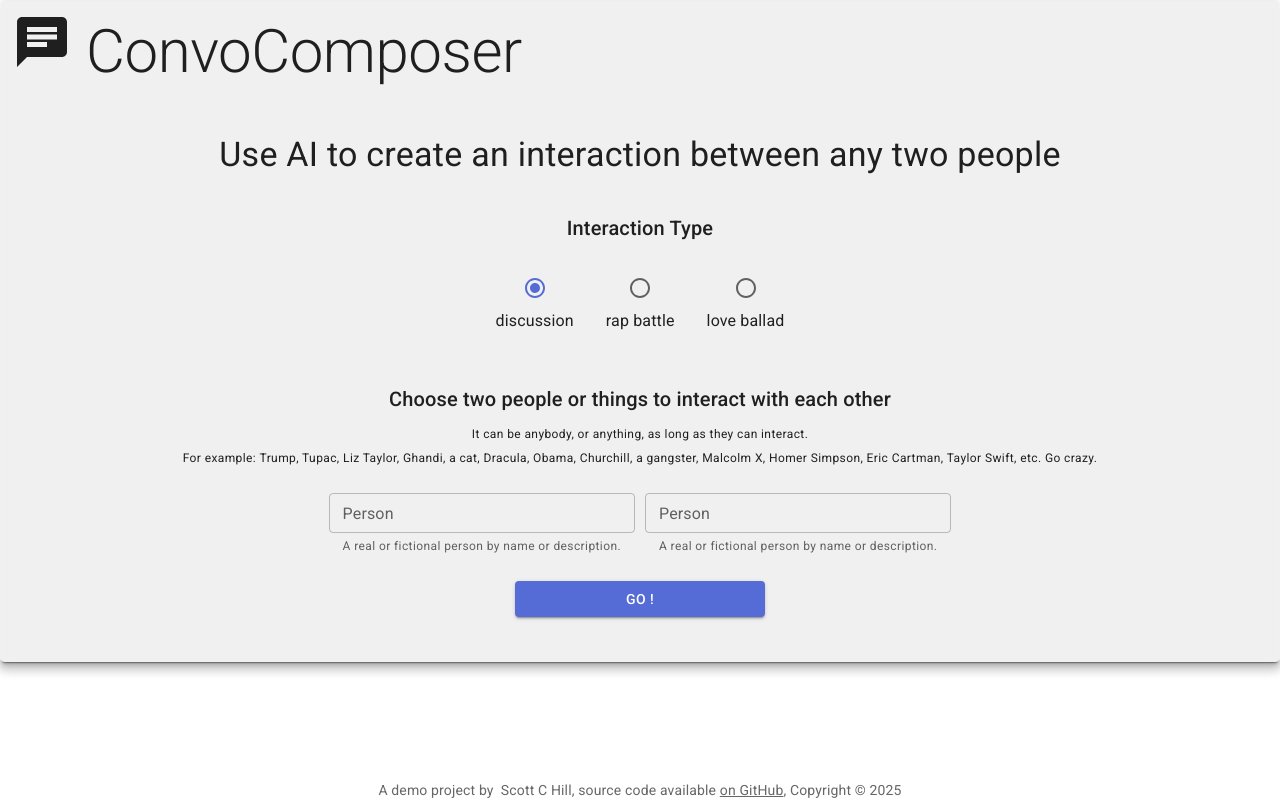
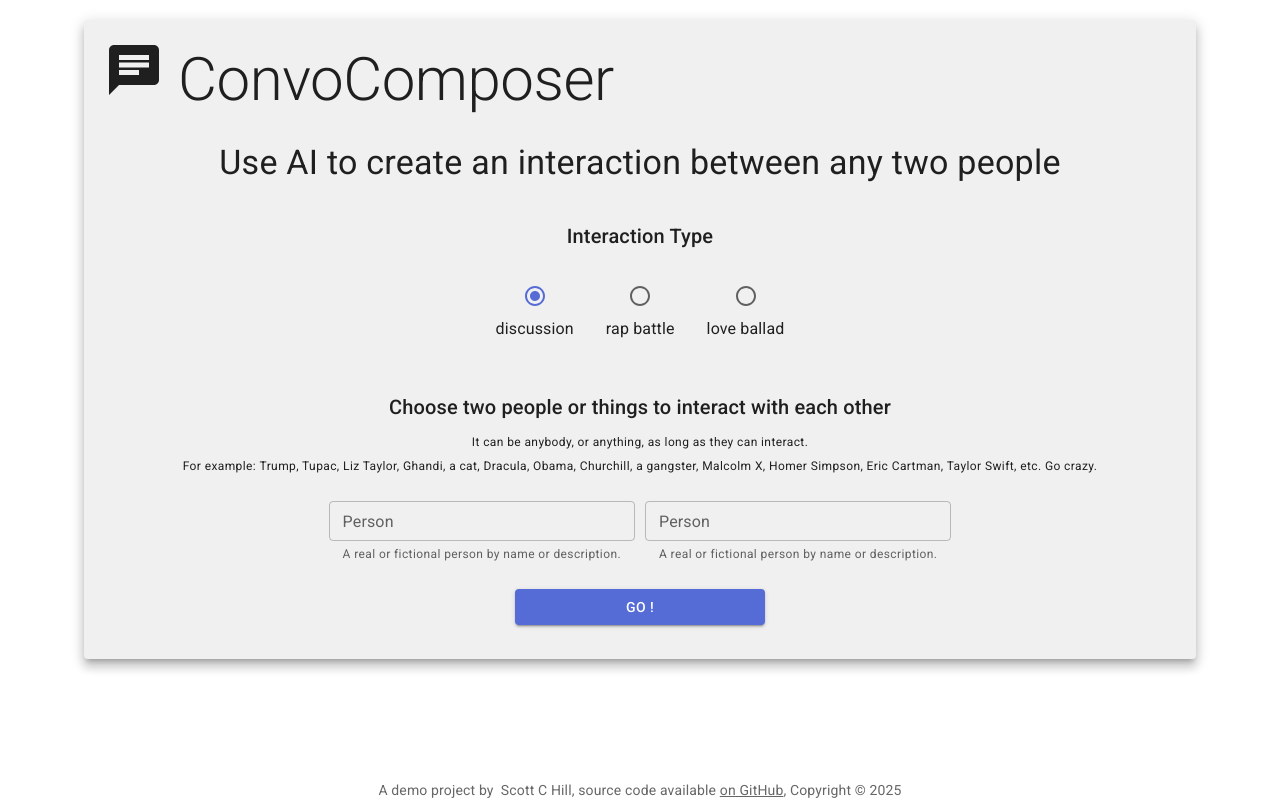
Before and after one commit to hillscottc/openai-fe2, a React (Vite) app: page / in a window 1280 px wide. Built offline with nearby package versions, Linux system fonts and the light colour scheme; no server answers.

Commit message:
some style refactor

```diff
--- a/src/App.tsx
+++ b/src/App.tsx
@@ -1,17 +1,18 @@
 import * as React from "react";
 import ChatBot from "./ChatBot";
-import Paper from "@mui/material/Paper";
 import CssBaseline from "@mui/material/CssBaseline";
 import Footer from "./components/Footer";
+import Container from "@mui/material/Container";
 
-export default function App() {
+const App: React.FunctionComponent = () => {
   return (
     <React.Fragment>
       <CssBaseline enableColorScheme />
-      <Paper elevation={8}>
+      <Container component="main">
         <ChatBot />
-      </Paper>
+      </Container>
       <Footer />
     </React.Fragment>
   );
-}
+};
+export default App;
--- a/src/ChatBot.tsx
+++ b/src/ChatBot.tsx
@@ -91,13 +91,14 @@ function ChatBot() {
 
   return (
     <Paper
+      elevation={8}
       style={{
-        display: "grid",
-        gridRowGap: "20px",
-        padding: "1px",
-        margin: "1px",
+        // use sx?
+        display: "flex",
+        flexDirection: "column",
+        padding: "10px",
+        margin: "20px",
         backgroundColor: "#f0f0f0",
-        height: "100%",
       }}
     >
       <Typography variant="h2" margin="10px" border="10px">
```
Also changed, not shown: 1 other file (tests, documents, lock files or other folders).
